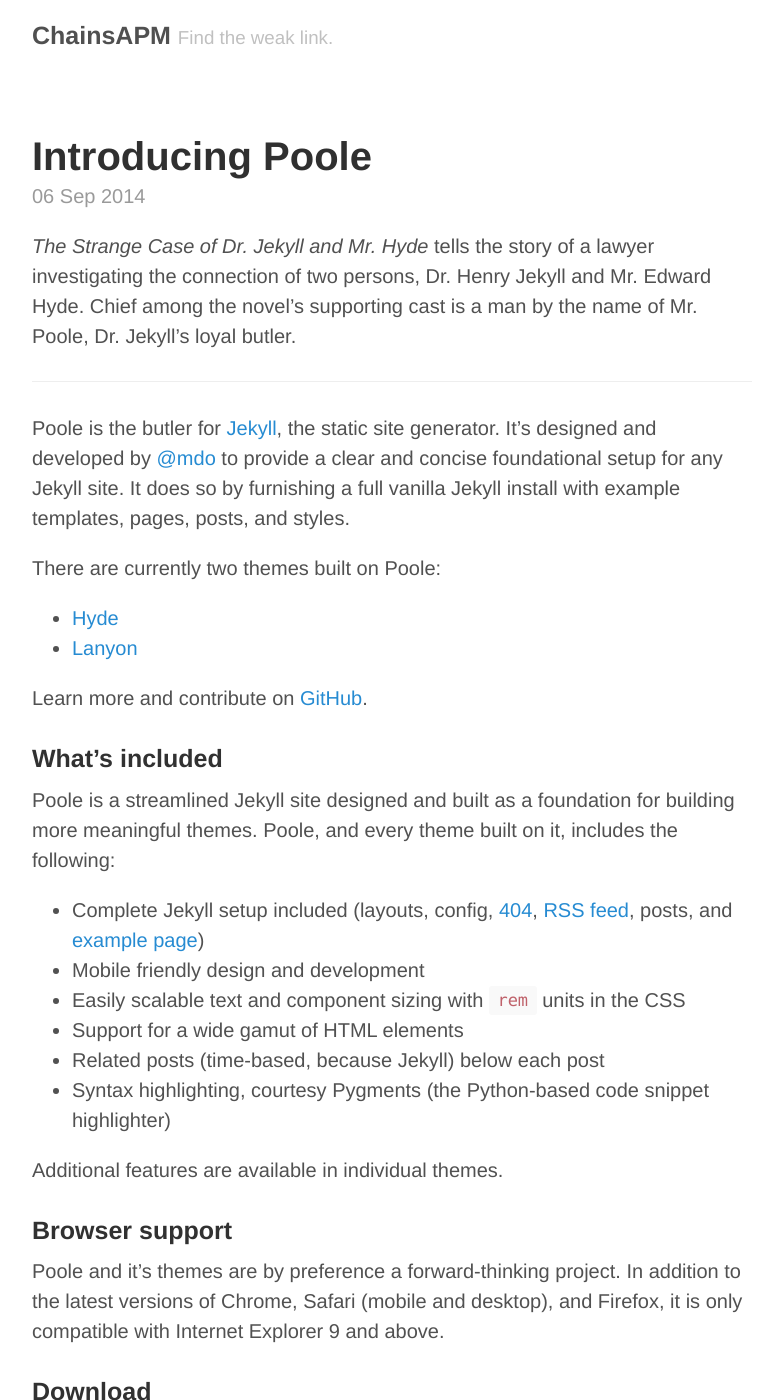
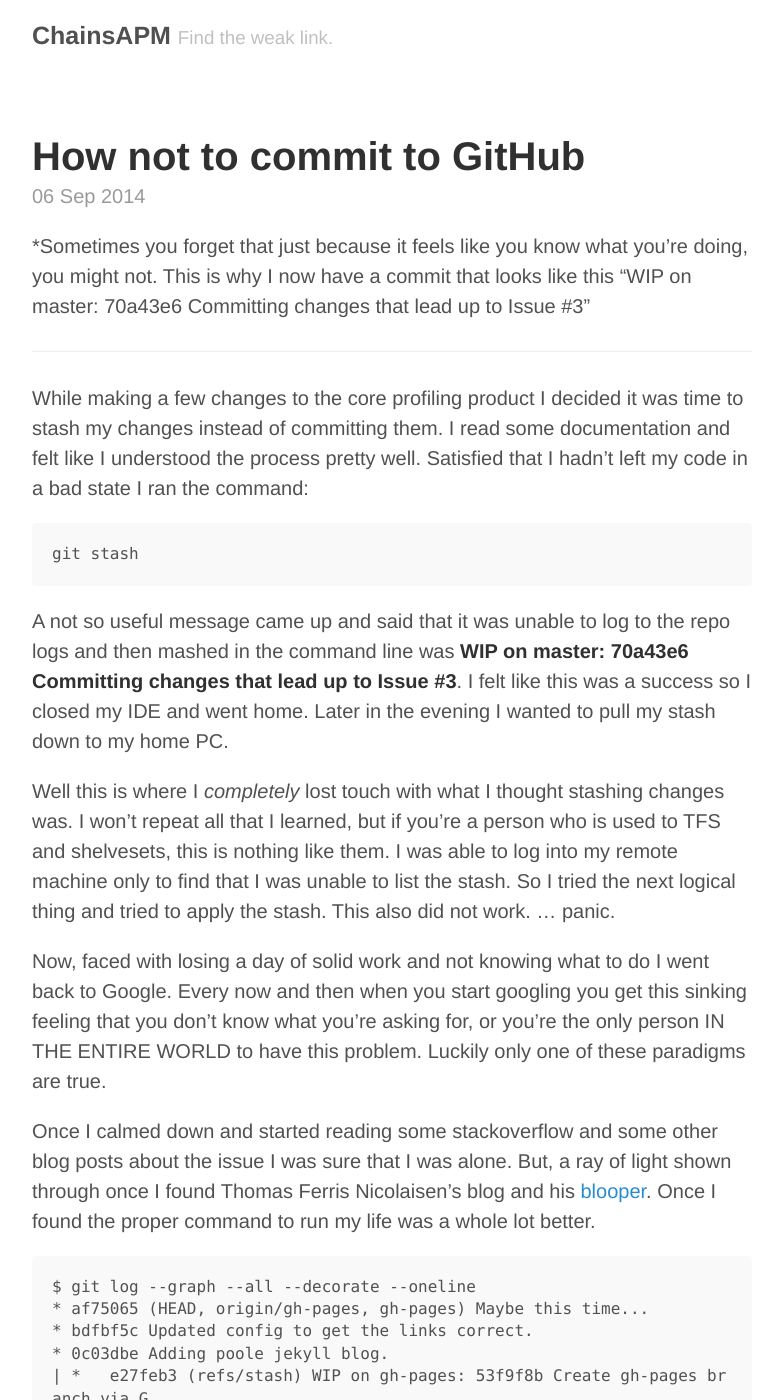
Before and after one commit to chainsapm/chainsapm, a Jekyll site: the page built from _posts/2014-09-06-how-not-to-commit.md, in a window 1280 px wide and 1400 px high. Shown: the whole window, without its empty margins (248-1031 px from the left). Built offline with Jekyll 4.4.1, drawn with Linux system fonts in a browser that asks for light colours; Markdown is read by kramdown in place of the engine named in the settings; some of the changed text lies outside the part shown.

Commit message:
Added blog post.

````diff
--- a/_posts/2014-09-06-how-not-to-commit.md
+++ b/_posts/2014-09-06-how-not-to-commit.md
@@ -1,40 +1,49 @@
 ---
 layout: post
-title: Introducing Poole
+title: How not to commit to GitHub
 ---
 
-*The Strange Case of Dr. Jekyll and Mr. Hyde* tells the story of a lawyer investigating the connection of two persons, Dr. Henry Jekyll and Mr. Edward Hyde. Chief among the novel's supporting cast is a man by the name of Mr. Poole, Dr. Jekyll's loyal butler.
+*Sometimes you forget that just because it feels like you know what you're doing, you might not. This is why I now have a commit that looks like this "WIP on master: 70a43e6 Committing changes that lead up to Issue #3"
 
 -----
 
-Poole is the butler for [Jekyll](http://jekyllrb.com), the static site generator. It's designed and developed by [@mdo](https://twitter.com/mdo) to provide a clear and concise foundational setup for any Jekyll site. It does so by furnishing a full vanilla Jekyll install with example templates, pages, posts, and styles.
+While making a few changes to the core profiling product I decided it was time to stash my changes instead of committing them. I read some documentation and felt like I understood the process pretty well. Satisfied that I hadn't left my code in a bad state I ran the command:
 
-There are currently two themes built on Poole:
+```
+git stash
+```
 
-* [Hyde](http://hyde.getpoole.com)
-* [Lanyon](http://lanyon.getpoole.com)
+A not so useful message came up and said that it was unable to log to the repo logs and then mashed in the command line was **WIP on master: 70a43e6 Committing changes that lead up to Issue #3**. I felt like this was a success so I closed my IDE and went home. Later in the evening I wanted to pull my stash down to my home PC.
 
-Learn more and contribute on [GitHub](https://github.com/poole).
+Well this is where I *completely* lost touch with what I thought stashing changes was. I won't repeat all that I learned, but if you're a person who is used to TFS and shelvesets, this is nothing like them. I was able to log into my remote machine only to find that I was unable to list the stash. So I tried the next logical thing and tried to apply the stash. This also did not work. ... panic.
 
-### What's included
+Now, faced with losing a day of solid work and not knowing what to do I went back to Google. Every now and then when you start googling you get this sinking feeling that you don't know what you're asking for, or you're the only person IN THE ENTIRE WORLD to have this problem. Luckily only one of these paradigms are true.
 
-Poole is a streamlined Jekyll site designed and built as a foundation for building more meaningful themes. Poole, and every theme built on it, includes the following:
+Once I calmed down and started reading some stackoverflow and some other blog posts about the issue I was sure that I was alone. But, a ray of light shown through once I found Thomas Ferris Nicolaisen's blog and his [blooper](http://blog.tfnico.com/2012/09/git-stash-blooper-could-not-restore.html). Once I found the proper command to run my life was a whole lot better.
 
-* Complete Jekyll setup included (layouts, config, [404](/404.html), [RSS feed](/atom.xml), posts, and [example page](/about))
-* Mobile friendly design and development
-* Easily scalable text and component sizing with `rem` units in the CSS
-* Support for a wide gamut of HTML elements
-* Related posts (time-based, because Jekyll) below each post
-* Syntax highlighting, courtesy Pygments (the Python-based code snippet highlighter)
+```
+$ git log --graph --all --decorate --oneline
+* af75065 (HEAD, origin/gh-pages, gh-pages) Maybe this time...
+* bdfbf5c Updated config to get the links correct.
+* 0c03dbe Adding poole jekyll blog.
+| *   e27feb3 (refs/stash) WIP on gh-pages: 53f9f8b Create gh-pages branch via G
+| |\
+|/ /
+| * 97f0846 index on gh-pages: 53f9f8b Create gh-pages branch via GitHub
+|/
+* 53f9f8b Create gh-pages branch via GitHub
+```
 
-Additional features are available in individual themes.
+Once I found the stash point I wanted to revert back to I ran the following:
 
-### Browser support
+```
+git checkout e27feb3
+```
 
-Poole and it's themes are by preference a forward-thinking project. In addition to the latest versions of Chrome, Safari (mobile and desktop), and Firefox, it is only compatible with Internet Explorer 9 and above.
+BAM! All of my changes were back.  I instantly saved a copy of that directory because now, more than ever, I felt like I was going to run some errant command and delete my entire repository and all of my copies in one fell swoop. Unfortunately I was in a detached state so in a haste I pushed all of my changes back to the MASTER and was done with it. I found the answer on [this](http://stackoverflow.com/a/10738921) stackoverflow answer.
 
-### Download
+```
+git push origin HEAD:master
+```
 
-Poole is developed on and hosted with GitHub. Head to the <a href="https://github.com/poole/poole">GitHub repository</a> for downloads, bug reports, and features requests.
-
-Thanks!
+It was certainly ugly and I didn't want to lose my changes after hitting one of the best strides I had in a while. If you somehow stumble on this blog please pay more respect to the folks whos page's I ripped the answers from to cobble together this awful solution. :)
````
